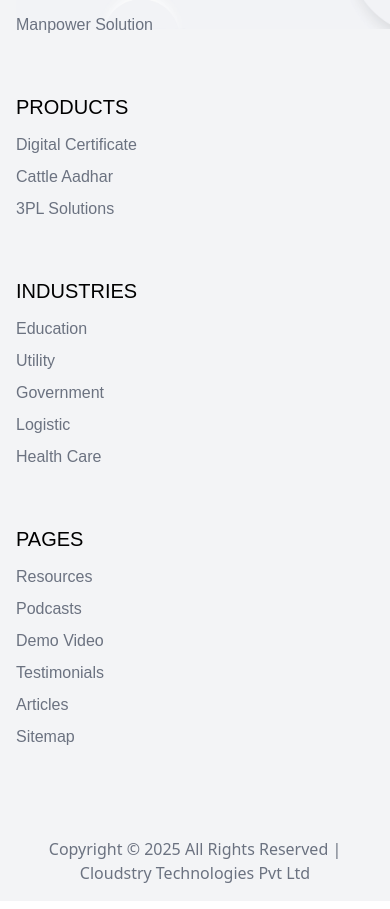
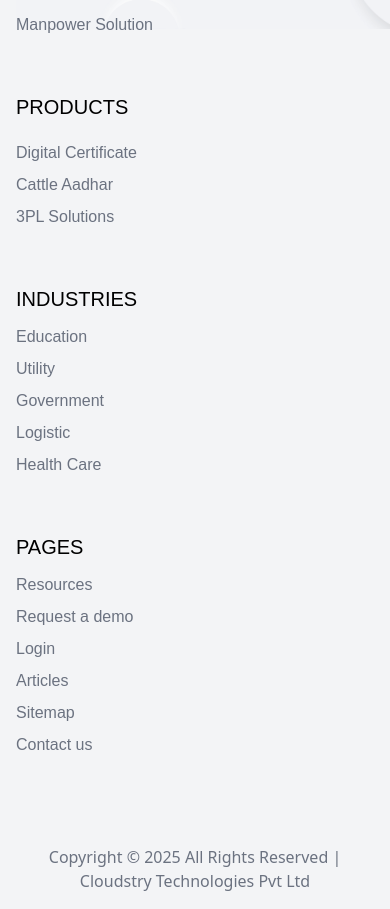
Before and after one commit to CloudStech23/Cloudstry_2025, a React (Vite) app: page /digital-certificate/institutes in a window 390 px wide. Shown: the part 5700-6609 px from the top of the page. Built offline with nearby package versions, Linux system fonts and the light colour scheme.

Commit message:
industries page start

```diff
--- a/src/App.jsx
+++ b/src/App.jsx
@@ -11,6 +11,7 @@
 import Institute from "./Pages/DigitalCertPage/Sub-Pages/Institute";
 import ContactUs from "./Pages/ContactUs/ContactUs";
 import RequestDemo from "./Pages/DigitalCertPage/Sections/RequestDemo";
+import Industries from "./Pages/Industries/Industries";
 
 function App() {
   return (
@@ -19,10 +20,11 @@
         <Navbar />
         <Routes>
           <Route path="/" element={<Home />} />
+          <Route path="/digital-certificate" element={<DigCert />} />
+          <Route path="/industries-we-serve" element={<Industries />} />
           <Route path="/article" element={<Article />} />
           <Route path="/contact-us" element={<ContactUs />} />
           <Route path="/demo" element={<RequestDemo />} />
-          <Route path="/digital-certificate" element={<DigCert />} />
           <Route
             path="/digital-certificate/universities"
             element={<Unversities />}
--- a/src/Navigators/Footer.jsx
+++ b/src/Navigators/Footer.jsx
@@ -2,6 +2,7 @@
 import logo from "../assets/cloudstry-logo-2.png";
 import { FooterFontFamily } from "../CustomeComponents/Theme";
 import FooterBg from "../assets/CommonIMG/White_Background.jpg";
+import { Link } from "react-router-dom";
 
 function Footer() {
   const [maxDwidth, setMaxDwidth] = React.useState(window.innerWidth);
@@ -51,19 +52,19 @@
             <h5 className="text-xl font-medium mb-3">SERVICES</h5>
             <ul className="flex flex-col space-y-2">
               <li>
-                <a href="#" className="text-gray-500 hover:text-black">
+                <p className="text-gray-500 hover:text-black">
                   IT Strategy and Architecture Consulting
-                </a>
+                </p>
               </li>
               <li>
-                <a href="#" className="text-gray-500 hover:text-black">
+                <p className="text-gray-500 hover:text-black">
                   IT Software and Maintenance
-                </a>
+                </p>
               </li>
               <li>
-                <a href="#" className="text-gray-500 hover:text-black">
+                <p className="text-gray-500 hover:text-black">
                   Manpower Solution
-                </a>
+                </p>
               </li>
             </ul>
           </div>
@@ -72,20 +73,17 @@
           <div className="w-full sm:w-1/2 md:w-[20%] mb-6">
             <h5 className="text-xl font-medium mb-3">PRODUCTS</h5>
             <ul className="flex flex-col space-y-2">
+              <Link to="/digital-certificate"></Link>
               <li>
-                <a href="#" className="text-gray-500 hover:text-black">
+                <p className="text-gray-500 hover:text-black">
                   Digital Certificate
-                </a>
+                </p>
               </li>
               <li>
-                <a href="#" className="text-gray-500 hover:text-black">
-                  Cattle Aadhar
-                </a>
+                <p className="text-gray-500 hover:text-black">Cattle Aadhar</p>
               </li>
               <li>
-                <a href="#" className="text-gray-500 hover:text-black">
-                  3PL Solutions
-                </a>
+                <p className="text-gray-500 hover:text-black">3PL Solutions</p>
               </li>
             </ul>
           </div>
@@ -95,29 +93,19 @@
             <h5 className="text-xl font-medium mb-3">INDUSTRIES</h5>
             <ul className="flex flex-col space-y-2">
               <li>
-                <a href="#" className="text-gray-500 hover:text-black">
-                  Education
-                </a>
+                <p className="text-gray-500 hover:text-black">Education</p>
               </li>
               <li>
-                <a href="#" className="text-gray-500 hover:text-black">
-                  Utility
-                </a>
+                <p className="text-gray-500 hover:text-black">Utility</p>
               </li>
               <li>
-                <a href="#" className="text-gray-500 hover:text-black">
-                  Government
-                </a>
+                <p className="text-gray-500 hover:text-black">Government</p>
               </li>
               <li>
-                <a href="#" className="text-gray-500 hover:text-black">
-                  Logistic
-                </a>
+                <p className="text-gray-500 hover:text-black">Logistic</p>
               </li>
               <li>
-                <a href="#" className="text-gray-500 hover:text-black">
-                  Health Care
-                </a>
+                <p className="text-gray-500 hover:text-black">Health Care</p>
               </li>
             </ul>
           </div>
@@ -127,35 +115,32 @@
             <h5 className="text-xl font-medium mb-3">PAGES</h5>
             <ul className="flex flex-col space-y-2">
               <li>
-                <a href="#" className="text-gray-500 hover:text-black">
-                  Resources
-                </a>
+                <p className="text-gray-500 hover:text-black">Resources</p>
+              </li>
+              <Link to="/demo">
+                <li>
+                  <p className="text-gray-500 hover:text-black">
+                    Request a demo
+                  </p>
+                </li>
+              </Link>
+              <Link to="https://badgecert.com/login" target="_blank">
+                <li>
+                  <p className="text-gray-500 hover:text-black">Login</p>
+                </li>
+              </Link>
+
+              <li>
+                <p className="text-gray-500 hover:text-black">Articles</p>
               </li>
               <li>
-                <a href="#" className="text-gray-500 hover:text-black">
-                  Podcasts
-                </a>
+                <p className="text-gray-500 hover:text-black">Sitemap</p>
               </li>
-              <li>
-                <a href="#" className="text-gray-500 hover:text-black">
-                  Demo Video
-                </a>
-              </li>
-              <li>
-                <a href="#" className="text-gray-500 hover:text-black">
-                  Testimonials
-                </a>
-              </li>
-              <li>
-                <a href="#" className="text-gray-500 hover:text-black">
-                  Articles
-                </a>
-              </li>
-              <li>
-                <a href="#" className="text-gray-500 hover:text-black">
-                  Sitemap
-                </a>
-              </li>
+              <Link to="/contact-us">
+                <li>
+                  <p className="text-gray-500 hover:text-black">Contact us</p>
+                </li>
+              </Link>
             </ul>
           </div>
         </div>
--- a/src/Navigators/Navbar.jsx
+++ b/src/Navigators/Navbar.jsx
@@ -34,7 +34,6 @@
     location.pathname === "/digital-certificate/organizations" ||
     location.pathname === "/digital-certificate/institutes" ||
     location.pathname === "/demo";
-
 
   useEffect(() => {
     const handleScroll = () => {
@@ -274,6 +273,7 @@
           {/* Industries */}
           <Menu allowHover>
             <MenuHandler>
+              <Link to="/industries-we-serve">
                 <Button
                   size="sm"
                   variant="text"
@@ -288,6 +288,7 @@
                   Industries
                   <FaChevronDown className="text-[13px] mx-1 opacity-70  h-5 transition-transform" />{" "}
                 </Button>
+              </Link>
             </MenuHandler>
             <MenuList className="p-2 rounded-xl shadow-lg z-50 w-40 mt-2 border border-gray-100 bg-white">
               <MenuItem
@@ -455,9 +456,7 @@
                   style={{
                     borderRadius: "30px",
                     fontFamily: HeadFontFamily,
-
                   }}
-
                 >
                   Login
                 </Button>
--- a/src/Pages/DigitalCertPage/Sections/HowItWorks.jsx
+++ b/src/Pages/DigitalCertPage/Sections/HowItWorks.jsx
@@ -35,7 +35,7 @@
           <div
             className="md:w-1/2 w-full flex justify-center relative bg-no-repeat bg-center bg-contain"
             style={{
-              backgroundImage: `url(${BgImage})`, // 👈 Replace with your real path
+              backgroundImage: `url(${BgImage})`,
               backgroundSize: "500px", // or "cover" or "contain"
               minHeight: "450px",
             }}
--- a/src/Pages/DigitalCertPage/Sections/RequestDemo.jsx
+++ b/src/Pages/DigitalCertPage/Sections/RequestDemo.jsx
@@ -4,7 +4,7 @@
 
 function RequestDemo() {
   return (
-    <div className="w-full overflow-hidden">
+    <div className="w-full ">
       {/* Header section remains unchanged */}
       <div className="relative w-full h-[26rem] sm:h-[21.5rem]">
         {/* Background Image */}
@@ -66,10 +66,10 @@
                   build trust with tamper-proof digital credentials.
                 </p>
                 <p
-                  className="italic text-[15px] sm:text-[17px] text-[#1f1446] font-montserrat-medium text-center lg:text-left "
+                  className="italic text-[15px] sm:text-[16px] text-[#1f1446] font-montserrat-medium text-center lg:text-left "
                   style={{ fontFamily: HeadFontFamily }}
                 >
-                  To get started, Kindly fill out the form.
+                  To get started, kindly fill out the form.
                 </p>
 
                 <p className="text-[15px] md:text-[17px] text-gray-600 font-montserrat-medium text-center lg:text-left">
--- a/src/Pages/HomePage/Sections/OurCustomers.jsx
+++ b/src/Pages/HomePage/Sections/OurCustomers.jsx
@@ -4,7 +4,7 @@
 function OurCustomers() {
   return (
     <div className="mt-5">
-      <main className=" px-4 sm:px-6 lg:px-0 pb-2  mx-auto bg-[#efefef] rounded-tr-[80px]">
+      <main className=" px-4 sm:px-6 lg:px-0 pb-2  mx-auto rounded-tr-[80px]" style={{background:"linear-gradient(180deg,rgba(237,240,245,1) 0%,rgba(255,255,255,1) 100%)"}}>
         <div className="text-center  py-12 px-4">
           <h3
             className="sm:text-4xl text-2xl font-bold  sm:leading-none mb-6"
--- /dev/null
+++ b/src/Pages/Industries/Industries.jsx
@@ -0,0 +1,38 @@
+import React from "react";
+import { HeadFontFamily } from "../../CustomeComponents/Theme";
+import BgBanner from "../../assets/Images/Industries/Industries_page_banner.svg";
+
+function Industries() {
+  return (
+    <div className="w-full">
+        {/* Header Section */}
+      <div className="relative w-full h-[26rem] sm:h-[21.5rem]">
+        {/* Background Image */}
+        <img
+          src={BgBanner}
+          alt="Background"
+          className="absolute inset-0 w-full h-full object-cover object-[71%_center] -z-10"
+          style={{ filter: "blur(0px)" }}
+        />
+
+        {/* Overlay */}
+        <div className="absolute inset-0 bg-black/40 -z-10"></div>
+
+        {/* Centered Text */}
+        <div className="flex items-center justify-center h-full px-6 text-center">
+          <h2
+            className="text-3xl sm:text-5xl md:text-[57px] font-bold text-white mt-[6.5rem] uppercase"
+            style={{ fontFamily: HeadFontFamily, lineHeight: "1.2" }}
+          >
+            industries we serve
+          </h2>
+        </div>
+      </div>
+
+
+
+    </div>
+  );
+}
+
+export default Industries;
```
Also changed, not shown: 1 other file (tests, documents, lock files or other folders). Lines whose indentation alone changed are shown as unchanged.
